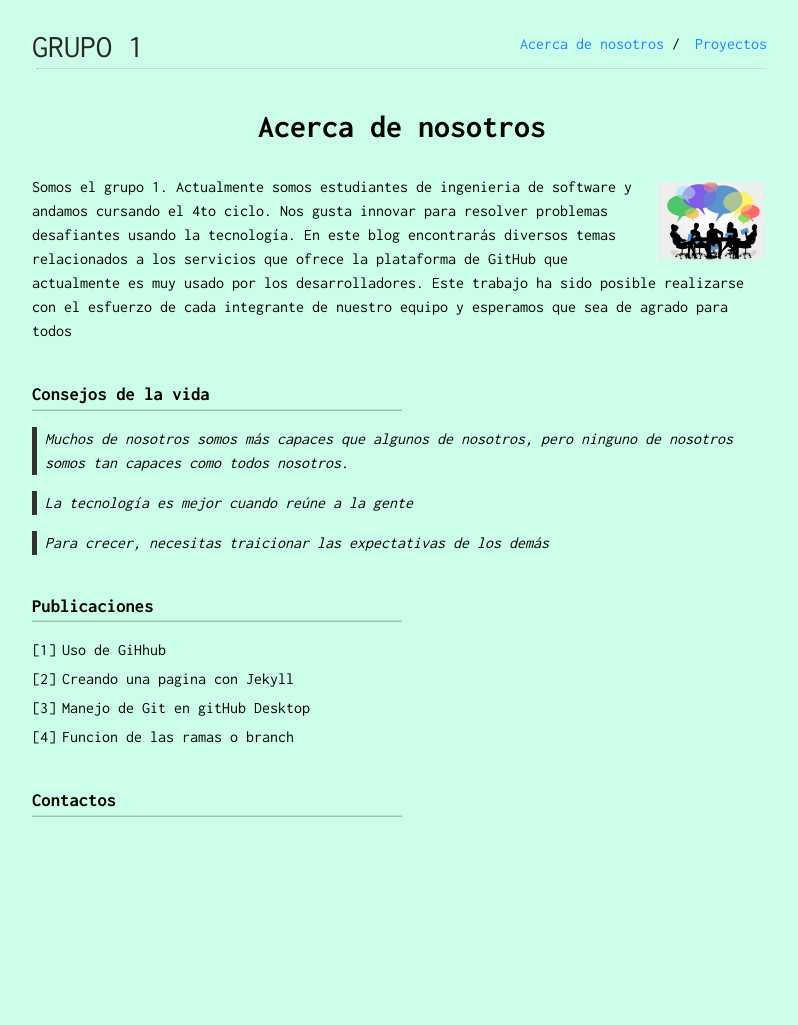
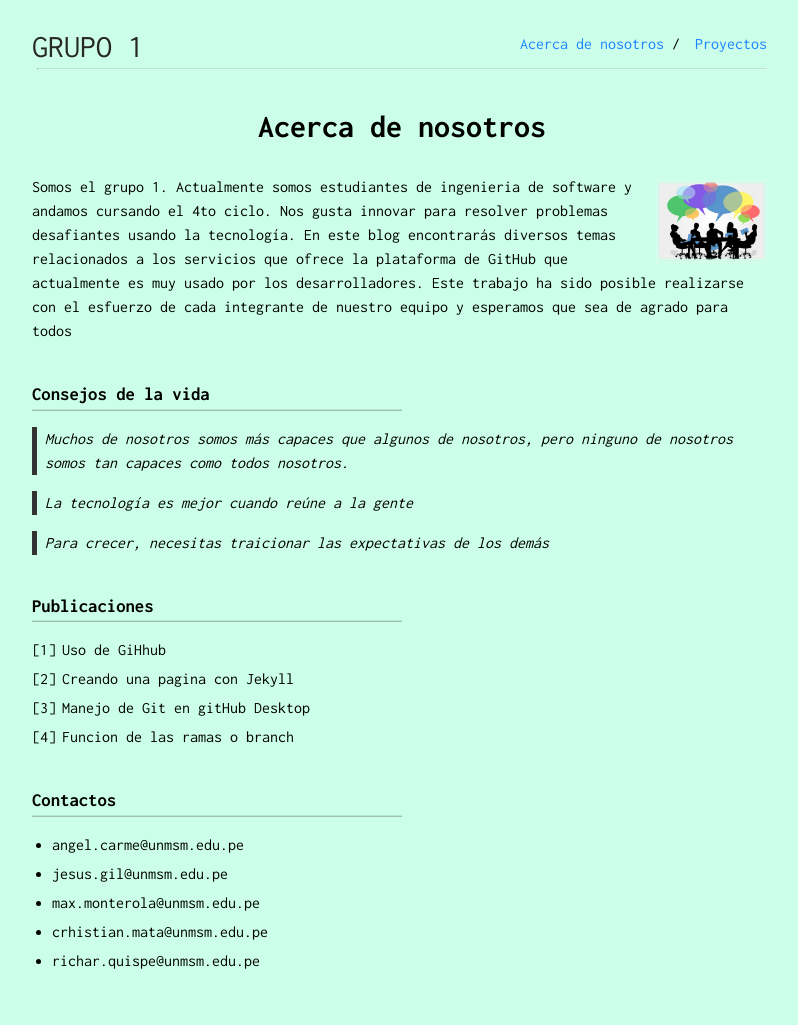
Before and after one commit to Proyecto-Grupo1/blog, a Jekyll site: the page built from about.md, in a window 1280 px wide. Shown: the whole page, without its empty margins (238-1036 px from the left). Built offline with Jekyll 4.4.1, drawn with Linux system fonts in a browser that asks for light colours; before the commit the page ends 900 px from its top, so only the background shows below that.

Commit message:
Update about.md

```diff
--- a/about.md
+++ b/about.md
@@ -24,3 +24,8 @@ Este trabajo ha sido posible realizarse con el esfuerzo de cada integrante de nu
 4. Funcion de las ramas o branch
 
 ### Contactos
+- angel.carme@unmsm.edu.pe
+- jesus.gil@unmsm.edu.pe
+- max.monterola@unmsm.edu.pe
+- crhistian.mata@unmsm.edu.pe
+- richar.quispe@unmsm.edu.pe
```
